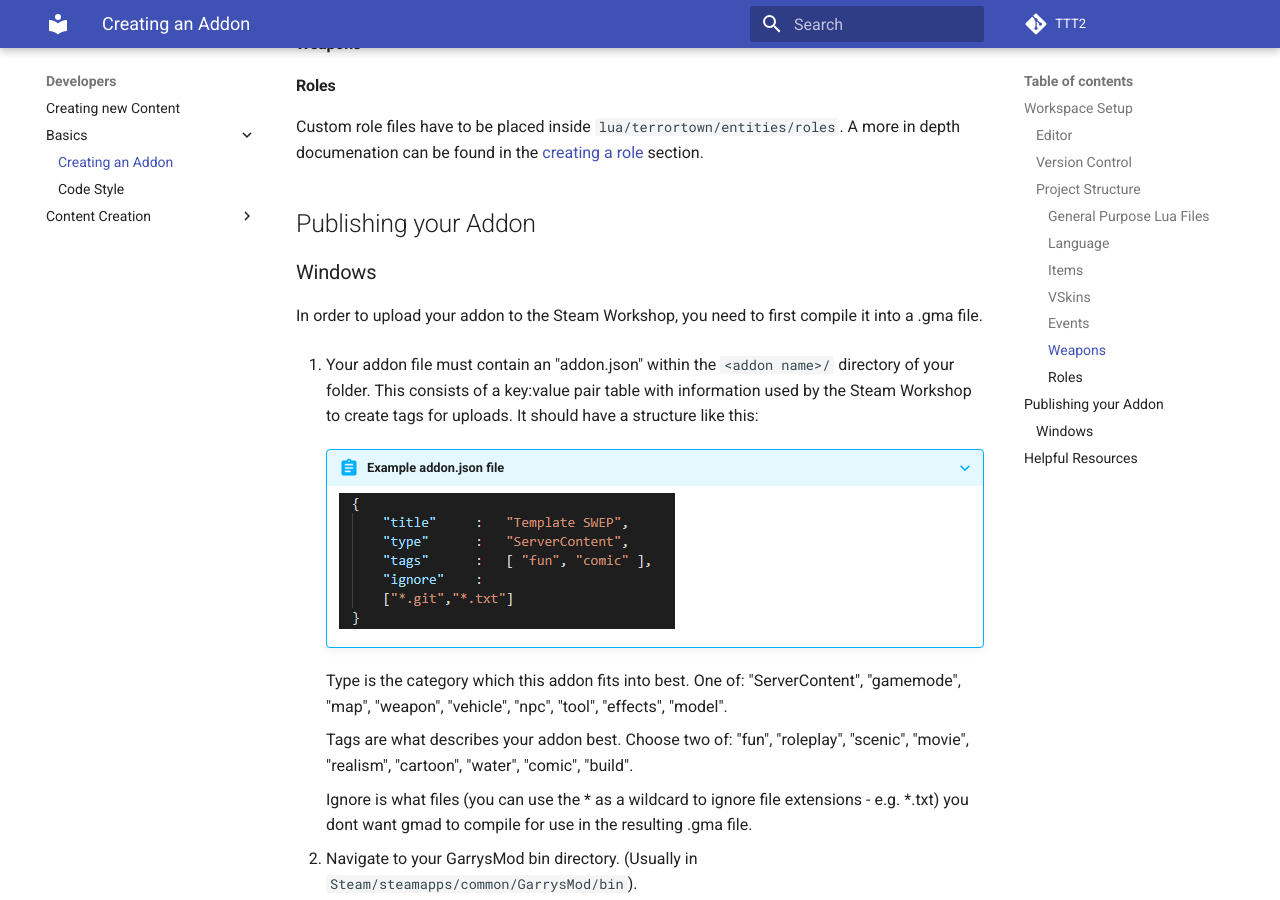
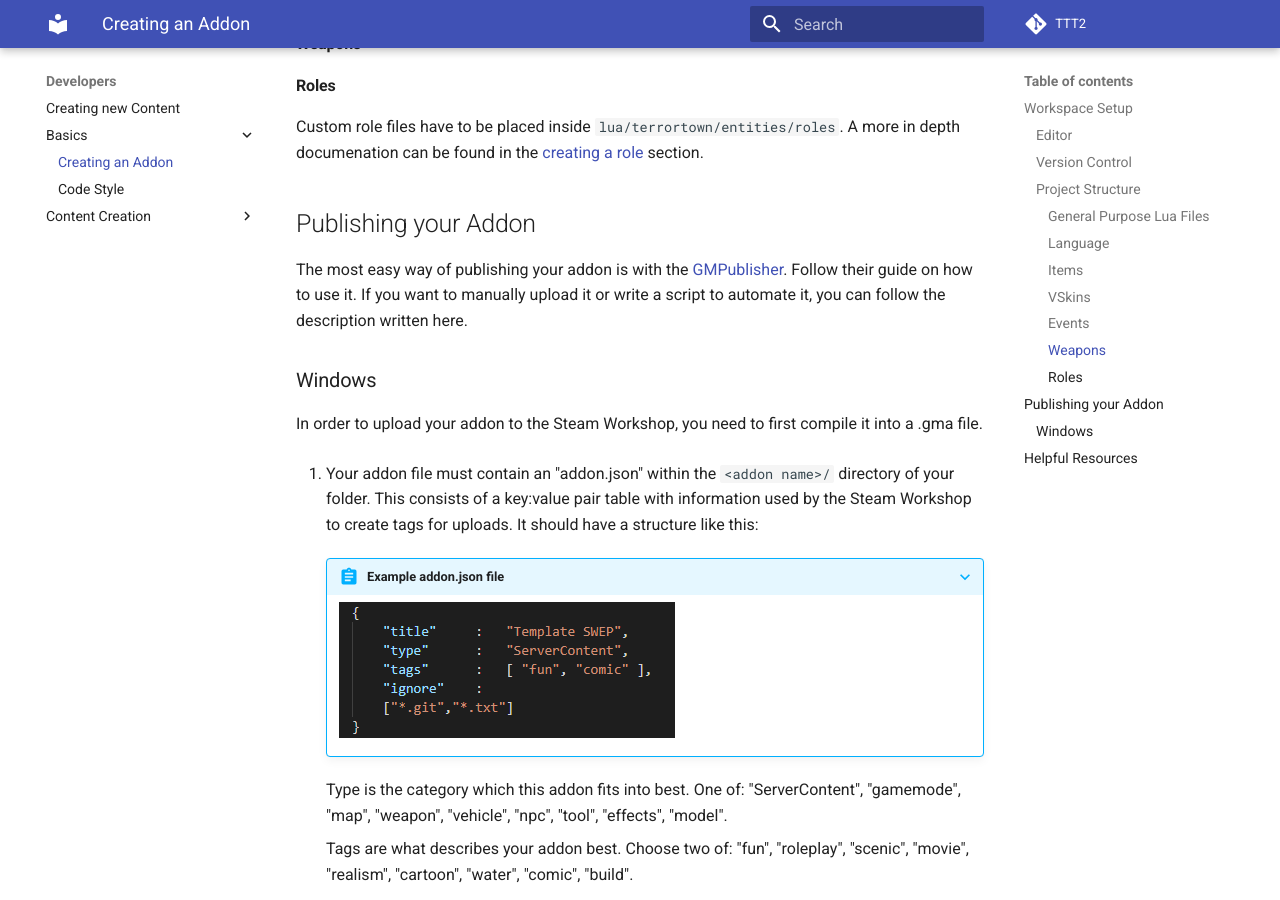
Before and after one commit to TTT-2/docs, an MkDocs documentation site: the page built from docs/developers/basics/creating-an-addon.md, in a window 1280 px wide and 900 px high, scrolled down 3532 px. Built offline with MkDocs 1.6.1 and Material for MkDocs 9.7.7, drawn with Linux system fonts in a browser that asks for light colours; comment, search, counter and statistics services are not loaded.

Commit message:
added note about GMPublisher

```diff
--- a/docs/developers/basics/creating-an-addon.md
+++ b/docs/developers/basics/creating-an-addon.md
@@ -63,6 +63,8 @@ Custom role files have to be placed inside `lua/terrortown/entities/roles`. A mo
 
 ## Publishing your Addon
 
+The most easy way of publishing your addon is with the [GMPublisher](https://github.com/WilliamVenner/gmpublisher). Follow their guide on how to use it. If you want to manually upload it or write a script to automate it, you can follow the description written here.
+
 ### Windows
 
 In order to upload your addon to the Steam Workshop, you need to first compile it into a .gma file.
```
